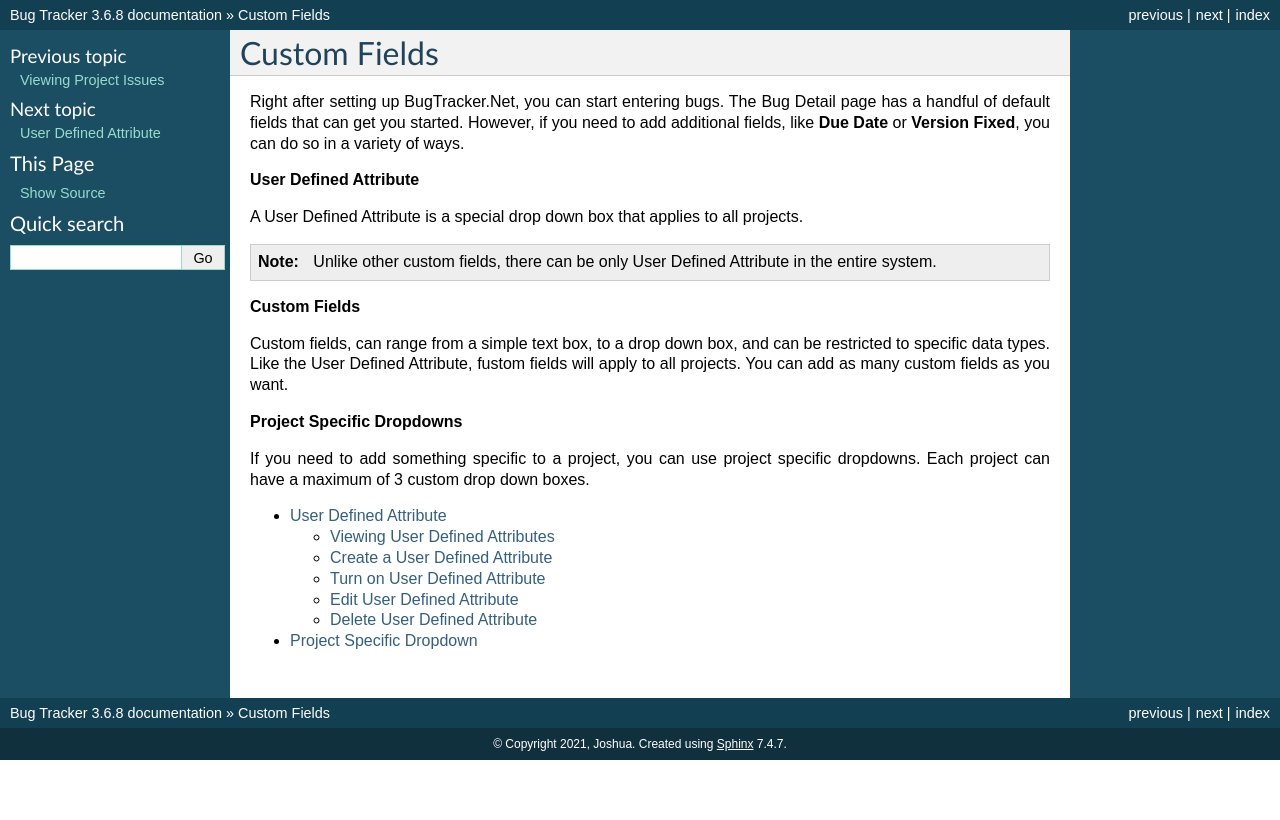
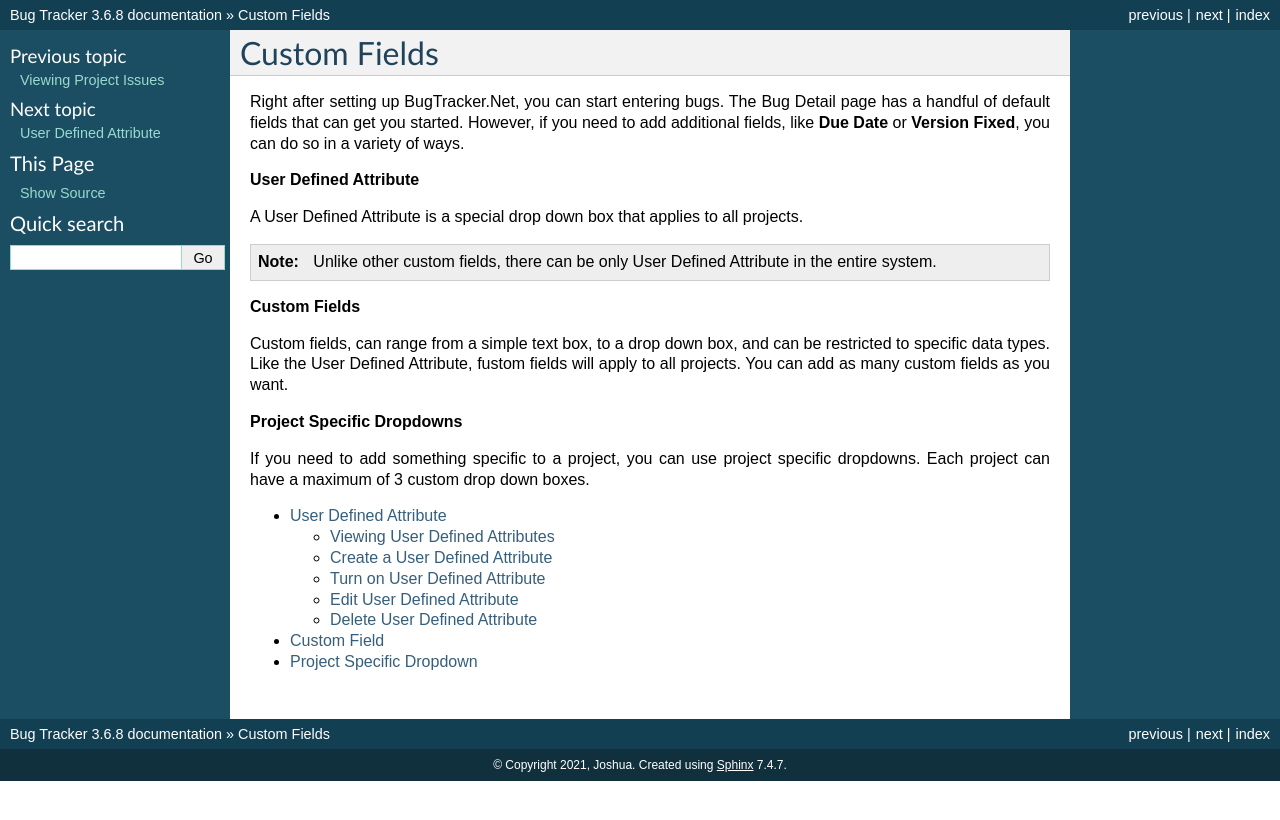
Before and after one commit to Displace99/Bug-Tracker, a Sphinx documentation site: the page built from docs/source/custom-fields/index.rst, in a window 1280 px wide. Shown: the top 820 px of the page. Built offline with Sphinx 7.4.7, drawn with Linux system fonts in a browser that asks for light colours.

Commit message:
Updates toc

```diff
--- a/docs/source/custom-fields/index.rst
+++ b/docs/source/custom-fields/index.rst
@@ -22,4 +22,5 @@ If you need to add something specific to a project, you can use project specific
 .. toctree::
 
     user-defined-attribute.rst
+    custom-field.rst
     project-dropdown.rst
```
